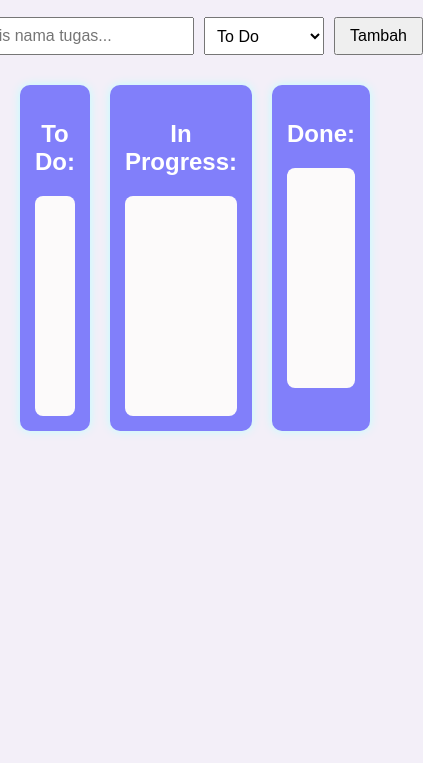
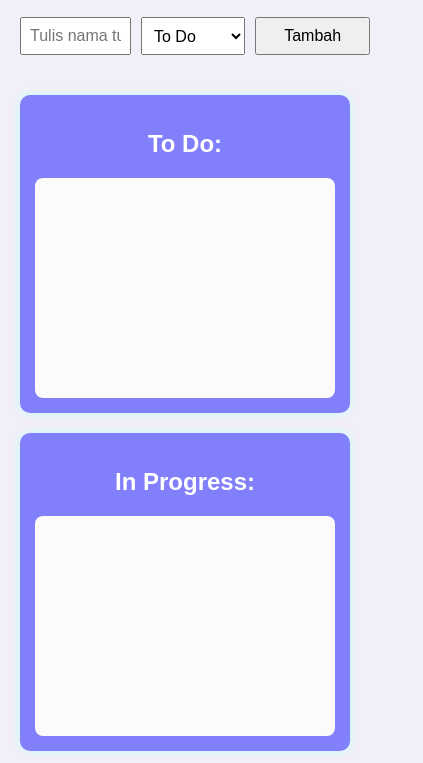
Before and after one commit to skotlandersv1-eng/kanban_project, a plain HTML site: page index.html in a window 390 px wide. Shown: the part 81-844 px from the top of the page, 423 px wide, since content can reach past the window. Drawn offline with Linux system fonts and the light colour scheme.

Commit message:
Update style.css

```diff
--- a/style.css
+++ b/style.css
@@ -83,3 +83,25 @@ body {
     text-align: center;
     color: white;
 }
+
+.kanban-container {
+    display: flex;
+    gap: 20px;
+}
+
+
+@media (max-width: 768px) {
+
+    .kanban-container {
+        flex-direction: column;
+        grid-template-columns: 1fr;
+    }
+    .header-input-section {
+        padding: 10px;
+    }
+
+    input[type="text"], select, button {
+        width: 100%;
+        margin-bottom: 10px;
+    }
+}
```
